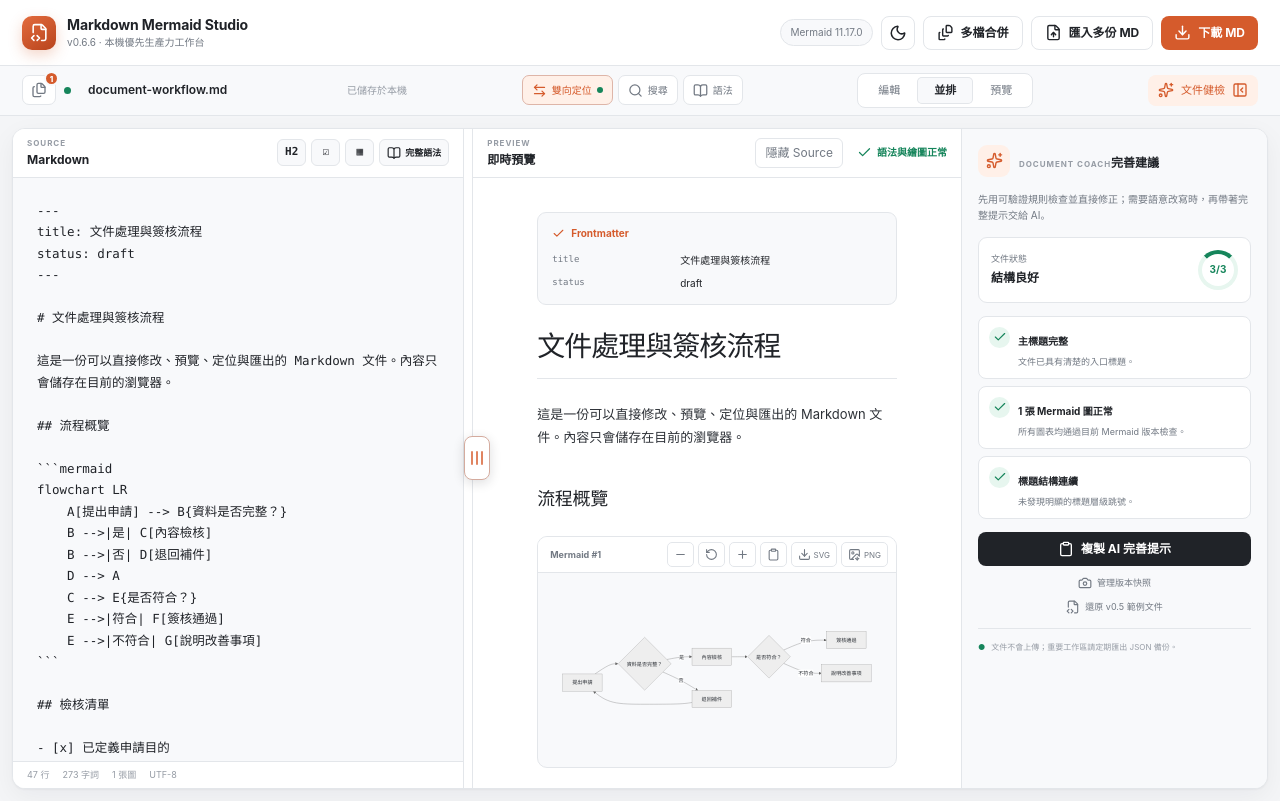
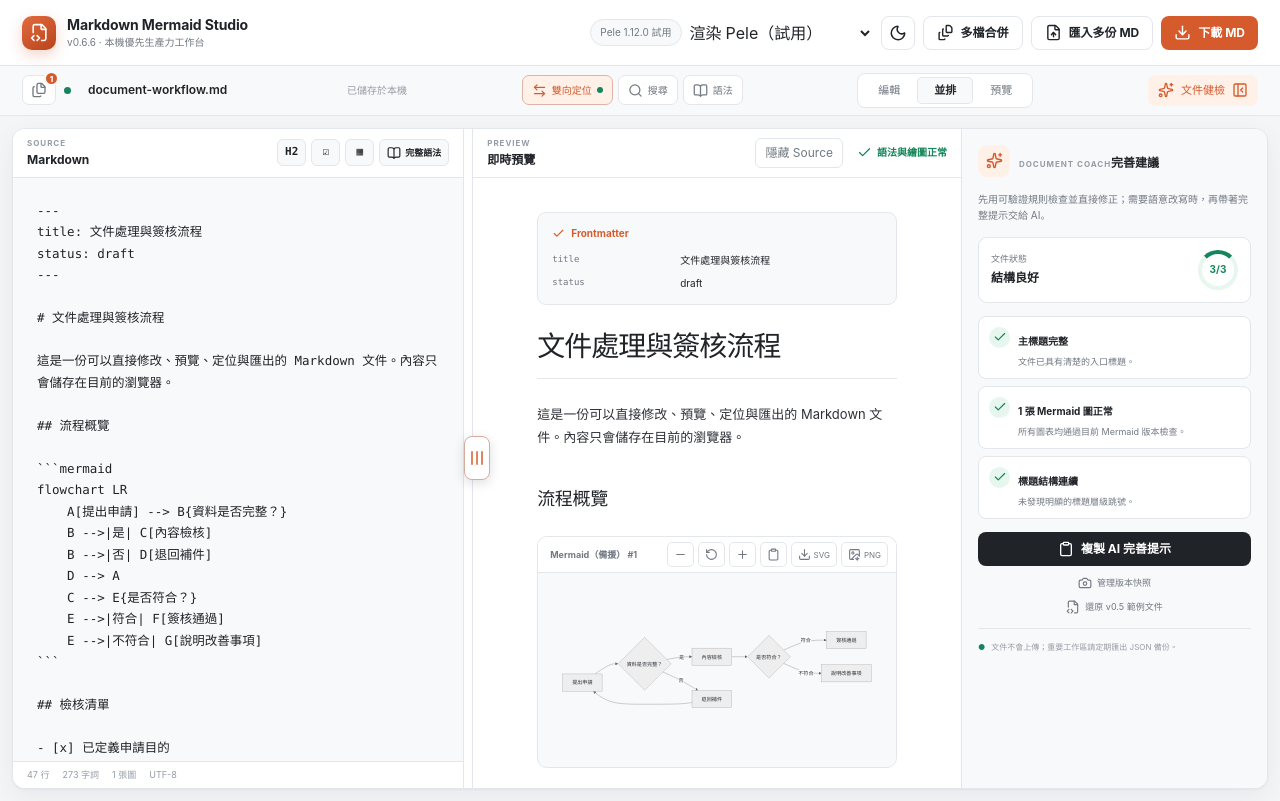
Before and after one commit to ChangRone/markdown-mermaid-studio, a Next.js app: page / in a window 1280 px wide. Built offline with nearby package versions, Linux system fonts and the light colour scheme.

Commit message:
Add user-selectable renderer and persistent rollback switch

```diff
--- a/app/page.tsx
+++ b/app/page.tsx
@@ -34,6 +34,7 @@ import MultiDocumentExportDialog from "@/components/MultiDocumentExportDialog";
 import SearchPanel from "@/components/SearchPanel";
 import SnapshotCompareDialog from "@/components/SnapshotCompareDialog";
 import SyntaxCatalog from "@/components/SyntaxCatalog";
+import { DIAGRAM_ENGINE_STORAGE_KEY, DEFAULT_DIAGRAM_ENGINE, type DiagramEngine } from "@/lib/diagram-renderer";
 import { getMermaidConfig, prepareMermaidCode } from "@/lib/mermaid";
 import { buildSourceLineTops, lineAtSourceY } from "@/lib/source-position";
 import packageInfo from "../package.json";
@@ -86,6 +87,7 @@ export default function Home() {
   const [workspace, setWorkspace] = useState(() => createDefaultWorkspace(0));
   const [workspaceLoaded, setWorkspaceLoaded] = useState(false);
   const [dark, setDark] = useState(false);
+  const [diagramEngine, setDiagramEngine] = useState<DiagramEngine>(DEFAULT_DIAGRAM_ENGINE);
   const [mode, setMode] = useState<DisplayMode>("split");
   const [assistantOpen, setAssistantOpen] = useState(true);
   const [documentsOpen, setDocumentsOpen] = useState(false);
@@ -171,6 +173,7 @@ export default function Home() {
         if (legacySplit >= 25 && legacySplit <= 75) preferences.splitPercent = legacySplit;
       }
       setDark(preferences.dark);
+      setDiagramEngine(window.localStorage.getItem(DIAGRAM_ENGINE_STORAGE_KEY) === "mermaid" ? "mermaid" : DEFAULT_DIAGRAM_ENGINE);
       setSplitPercent(preferences.splitPercent);
       setSyncPosition(preferences.syncPosition);
       setMode(preferences.mode);
@@ -200,6 +203,11 @@ export default function Home() {
     );
     document.documentElement.dataset.theme = dark ? "dark" : "light";
   }, [dark, mode, splitPercent, syncPosition, uiLoaded]);
+
+  useEffect(() => {
+    if (!uiLoaded) return;
+    window.localStorage.setItem(DIAGRAM_ENGINE_STORAGE_KEY, diagramEngine);
+  }, [diagramEngine, uiLoaded]);
 
   useEffect(() => {
     if (!toast) return;
@@ -747,7 +755,21 @@ export default function Home() {
           </div>
         </div>
         <div className="top-actions">
-          <span className="version-badge">Mermaid {MERMAID_VERSION}</span>
+          <span className="version-badge">{diagramEngine === "pele" ? "Pele 1.12.0 試用" : `Mermaid ${MERMAID_VERSION}`}</span>
+          <label className="renderer-switch">
+            <span>渲染</span>
+            <select
+              aria-label="圖形渲染引擎"
+              value={diagramEngine}
+              onChange={(event) => {
+                setDiagramEngine(event.target.value as DiagramEngine);
+                setRenderStatuses([]);
+              }}
+            >
+              <option value="pele">Pele（試用）</option>
+              <option value="mermaid">Mermaid（還原）</option>
+            </select>
+          </label>
           <button className="icon-button" onClick={() => setDark((value) => !value)} aria-label={dark ? "切換淺色模式" : "切換深色模式"}>
             {dark ? <Sun size={18} /> : <Moon size={18} />}
           </button>
@@ -894,6 +916,7 @@ export default function Home() {
             <MarkdownPreview
               markdown={markdown}
               dark={dark}
+              diagramEngine={diagramEngine}
               activeLine={syncPosition ? activeSourceLine : undefined}
               trackingEnabled={syncPosition}
               onJumpSource={jumpSource}
@@ -976,6 +999,7 @@ export default function Home() {
       <MultiDocumentExportDialog
         open={mergeOpen}
         dark={dark}
+        diagramEngine={diagramEngine}
         onClose={() => setMergeOpen(false)}
         onNotify={notify}
       />
```
